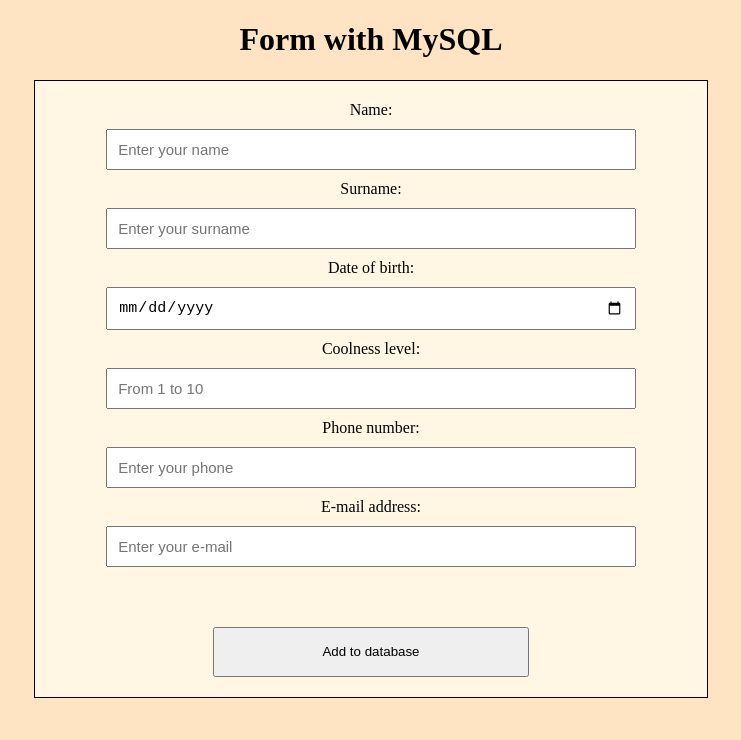
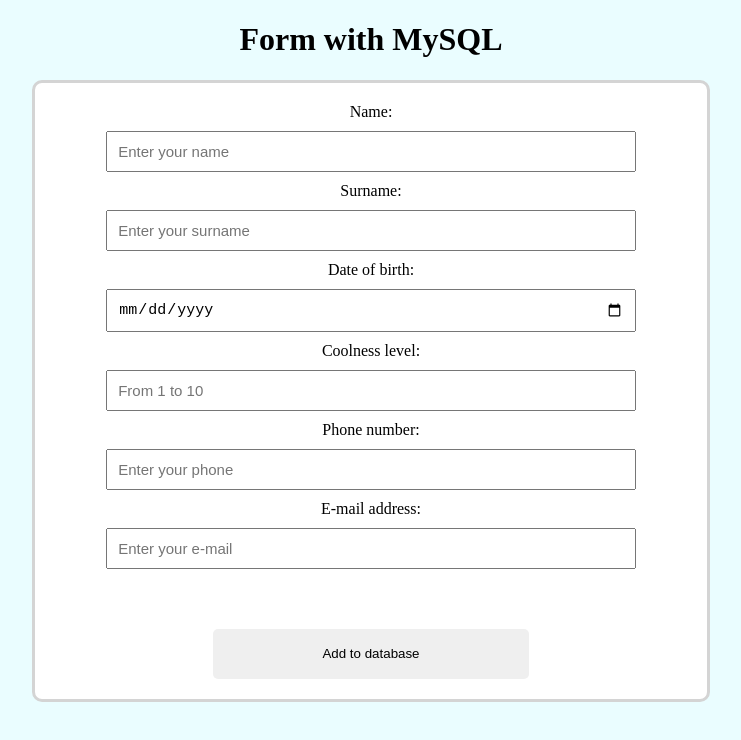
Before and after one commit to ArminasStrolys/react-crud-mysql, a React (Create React App) app in the folder client/: page / in a window 1280 px wide. Shown: the top 740 px of the page, without its empty margins (269-1010 px from the left). Built offline with nearby package versions, Linux system fonts and the light colour scheme.

Commit message:
Layout changes

```diff
--- a/client/src/style/_app.scss
+++ b/client/src/style/_app.scss
@@ -1,3 +1,3 @@
 body{
-    background-color: bisque;
+    background-color: rgb(234, 253, 255);
 }
--- a/client/src/style/_form.scss
+++ b/client/src/style/_form.scss
@@ -1,11 +1,12 @@
 .form-class {
   display: flex;
   flex-direction: column;
-  border: 1px #000000 solid;
+  border: 3px #d4d4d4 solid;
+  border-radius: 10px;
   width: 50%;
   padding: 20px;
   margin: 0 auto;
-  background-color: rgb(255, 246, 227);
+  background-color: rgb(255, 255, 255);
   .form-input-class {
     display: flex;
     flex-direction: column;
@@ -20,8 +21,12 @@
       width: 50%;
       margin-top: 50px;
       height: 50px;
+      transition: 0.3s;
+      border: none;
+      border-radius: 5px;
       &:hover {
         cursor: pointer;
+        background-color: rgb(180, 180, 180);
       }
     }
   }
```
